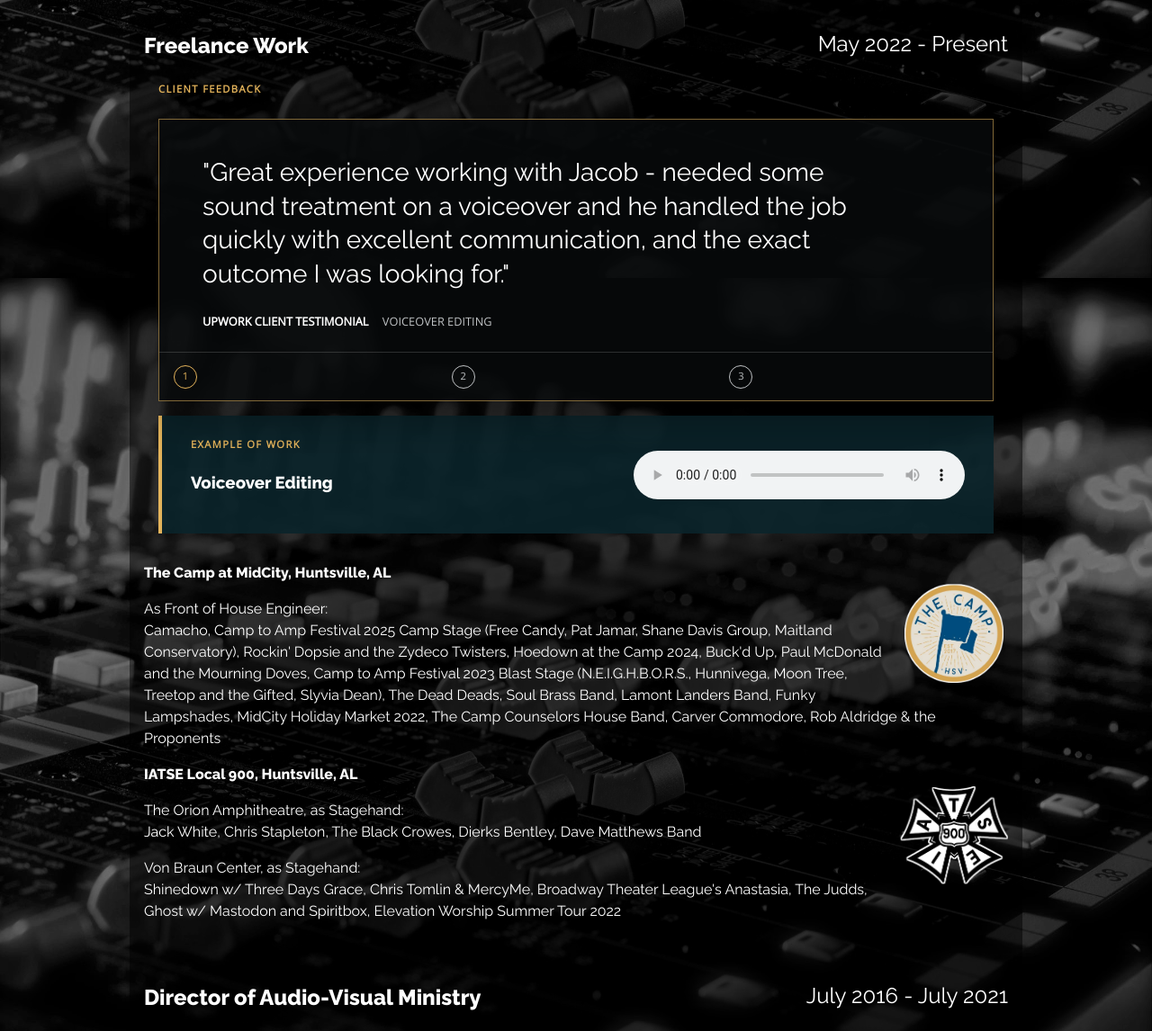
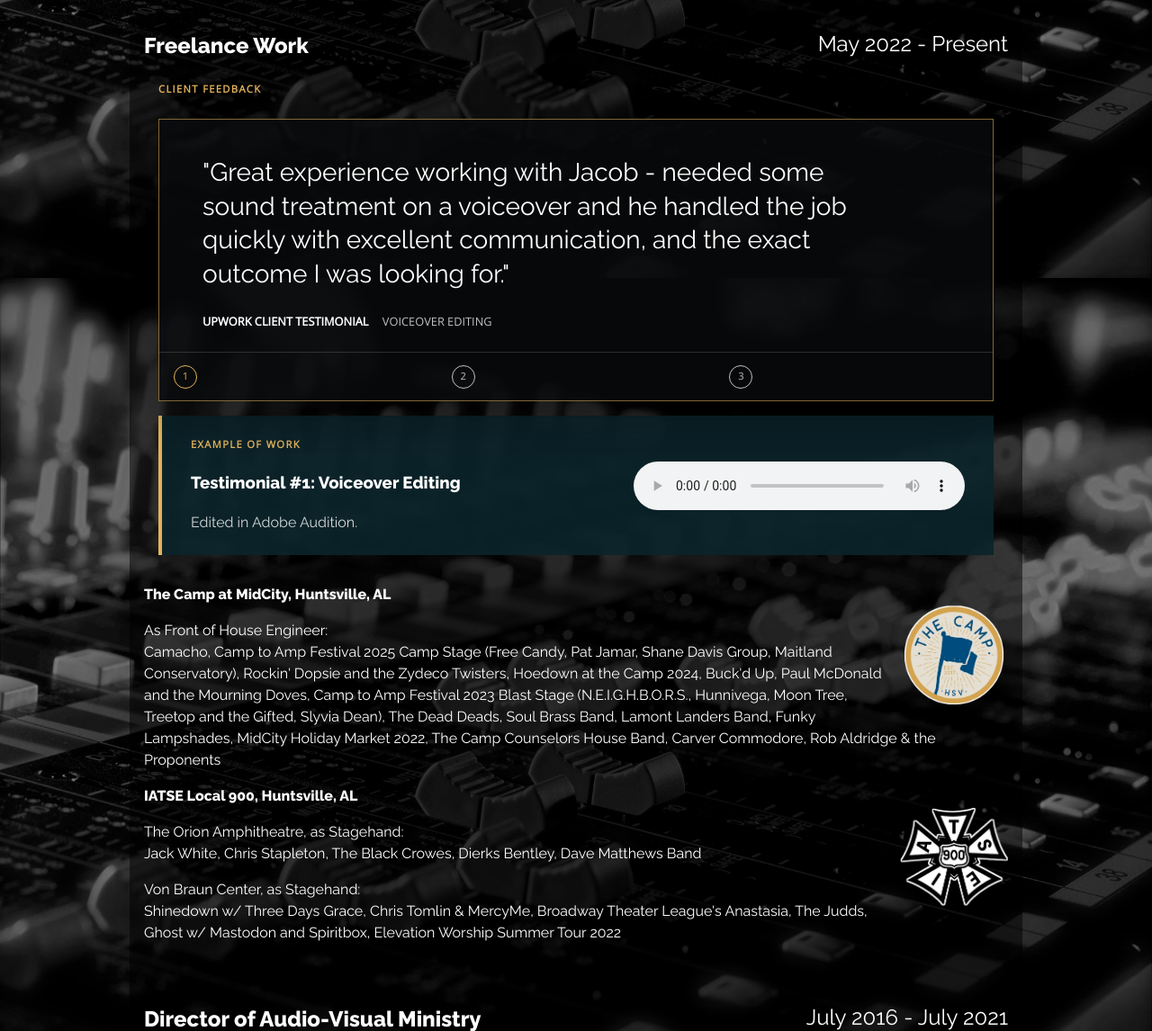
Before and after one commit to jake2k3/chapmansound, a PHP site: page /php/portfolio.php in a window 1280 px wide. Shown: the part 543-1689 px from the top of the page at 90% size. Run offline with PHP 8.4, Linux system fonts and the light colour scheme; some libraries are stand-ins or nearby versions.

Commit message:
Add edited in Audition line

```diff
--- a/php/portfolio.php
+++ b/php/portfolio.php
@@ -123,7 +123,8 @@
 				<div class="audio-feature">
 					<div>
 						<p class="eyebrow">Example of Work</p>
-						<h3>Voiceover Editing</h3>
+						<h3>Testimonial #1: Voiceover Editing</h3>
+						<p class="experience-body">Edited in Adobe Audition.</p>
 					</div>
 					<audio controls preload="metadata">
 						<source src="audio/youveBeenLiedTo.mp3" type="audio/mpeg">
```
